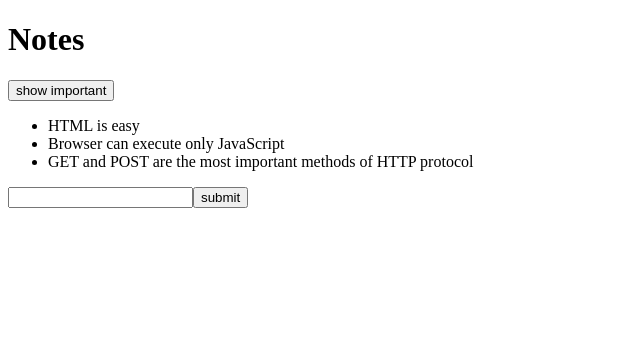
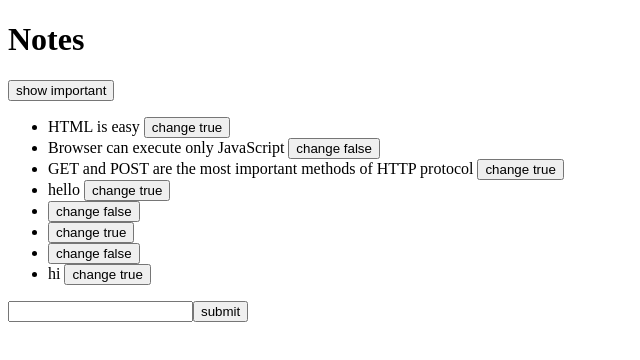
Before and after one commit to nabinamangrati/fullstackopen-workshops, a React (Vite) app in the folder part2/notes-app/: page / in a window 1280 px wide. Shown: the top 360 px of the page, without its empty margins (0-640 px from the left). Built offline with nearby package versions, Linux system fonts and the light colour scheme; data requests are answered from the project's data file.

Commit message:
use of axios

```diff
--- a/part2/notes-app/db.json
+++ b/part2/notes-app/db.json
@@ -1,18 +1,43 @@
 {
   "notes": [
     {
-      "id": 1,
+      "id": "1",
       "content": "HTML is easy",
       "important": true
     },
     {
-      "id": 2,
+      "id": "2",
       "content": "Browser can execute only JavaScript",
       "important": false
     },
     {
-      "id": 3,
+      "id": "3",
       "content": "GET and POST are the most important methods of HTTP protocol",
+      "important": true
+    },
+    {
+      "id": 4,
+      "content": "hello",
+      "important": true
+    },
+    {
+      "id": 5,
+      "content": "",
+      "important": false
+    },
+    {
+      "id": 6,
+      "content": "",
+      "important": true
+    },
+    {
+      "id": 7,
+      "content": "",
+      "important": false
+    },
+    {
+      "id": 8,
+      "content": "hi",
       "important": true
     }
   ]
--- a/part2/notes-app/src/App.jsx
+++ b/part2/notes-app/src/App.jsx
@@ -32,14 +32,18 @@ const App = (props) => {
   });
   const handleSubmit = (event) => {
     event.preventDefault();
-    setNotes(
-      notes.concat({
-        content: newNote,
-        id: notes.length + 1,
-        important: Math.random() < 0.5,
-      })
-    );
-    setNewNote("");
+    let myNote = {
+      content: newNote,
+      id: notes.length + 1,
+      important: Math.random() < 0.5,
+    };
+    let postPromise = axios.post("http://localhost:3001/notes", myNote);
+    postPromise.then((result) => {
+      console.log("note created data returned", result.data);
+      setNotes(notes.concat(result.data));
+      setNewNote("");
+    });
+
     console.log("form has been submitted");
   };
   const handleChange = (event) => {
@@ -48,6 +52,25 @@ const App = (props) => {
   };
   const handleShowAll = () => {
     setShowAll(!showAll);
+  };
+  const updateData = (id) => {
+    //1. update the server
+    let currentNotes = notes.find((note) => {
+      return note.id === id;
+    });
+    let updatedNote = { ...currentNotes, important: !currentNotes.important };
+    let putPromise = axios.put(
+      `http://localhost:3001/notes/${id}`,
+      updatedNote
+    );
+    putPromise.then((result) => {
+      console.dir(result);
+      //2. update the reacts state
+      let updatedNote = result.data;
+      setNotes(
+        notes.map((note) => (note.id === updatedNote.id ? updatedNote : note))
+      );
+    });
   };
   return (
     <>
@@ -60,7 +83,15 @@ const App = (props) => {
           {
             /* {notes.map((value) => { */
           }
-          return <Note key={value.id} note={value} />;
+          return (
+            <Note
+              key={value.id}
+              note={value}
+              updatedNote={() => {
+                updateData(value.id);
+              }}
+            />
+          );
         })}
         {/* yesto garda index.js ma thape paxi hample app.jsx ma pani thapnu
         parxa so to avoid this we use map method which returns a new array */}
--- a/part2/notes-app/src/components/Notes.jsx
+++ b/part2/notes-app/src/components/Notes.jsx
@@ -1,4 +1,11 @@
-const Note = ({ note }) => {
-  return <li>{note.content}</li>;
+const Note = ({ note, updateData }) => {
+  return (
+    <li>
+      {note.content}{" "}
+      <button onClick={updateData}>
+        change {note.important ? "true" : "false"}
+      </button>
+    </li>
+  );
 };
 export default Note;
```
